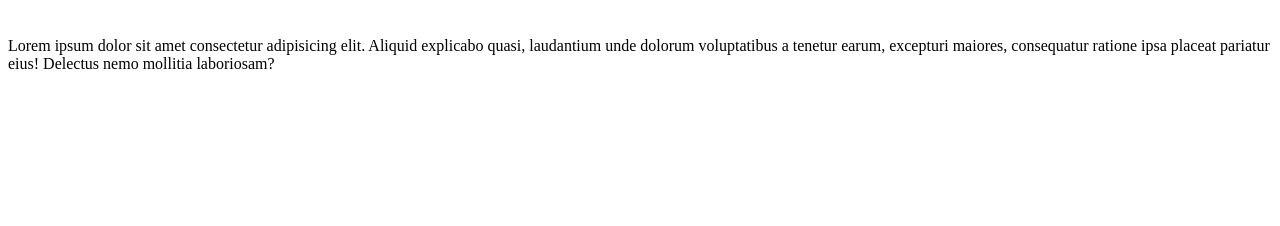
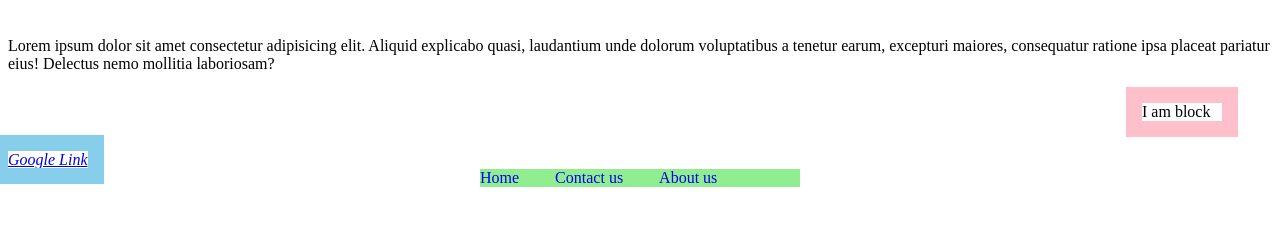
Before and after one commit to nepali-rakshya/Revision, a plain HTML site: page box model/boxmodel.html in a window 1280 px wide. Shown: the part 164-390 px from the top of the page. Drawn offline with Linux system fonts and the light colour scheme.

Commit message:
boxmodel

```diff
--- a/box model/boxmodel.css
+++ b/box model/boxmodel.css
@@ -4,5 +4,36 @@ h1 {
   margin: 40px;
   border: 2px solid pink;
   border-radius: 1em;
-  b;
 }
+
+.block {
+  outline: 1em solid pink;
+  width: 5em;
+  margin: 30px 50px 30px 20px;
+  margin-left: auto;
+}
+
+a.link {
+  outline: 1em solid skyblue;
+
+  font-style: italic;
+  font-weight: 00;
+}
+
+ul li {
+  list-style-type: none;
+  display: inline-block;
+}
+
+ul {
+  padding: 0;
+  background: lightgreen;
+  width: 20em;
+  margin: 0 auto;
+}
+
+ul li a {
+  text-decoration: none;
+  margin-right: 2em;
+  margin-left: auto;
+}
--- a/box model/boxmodel.html
+++ b/box model/boxmodel.html
@@ -16,5 +16,15 @@
       maiores, consequatur ratione ipsa placeat pariatur eius! Delectus nemo
       mollitia laboriosam?
     </p>
+
+    <p class="block">I am block</p>
+
+    <a class="link" href="www.google.com">Google Link</a>
+
+    <ul>
+      <li><a href="#">Home</a></li>
+      <li><a href="#">Contact us</a></li>
+      <li><a href="#">About us</a></li>
+    </ul>
   </body>
 </html>
```
Also changed, not shown: img/yeah boi ss.png (added).
